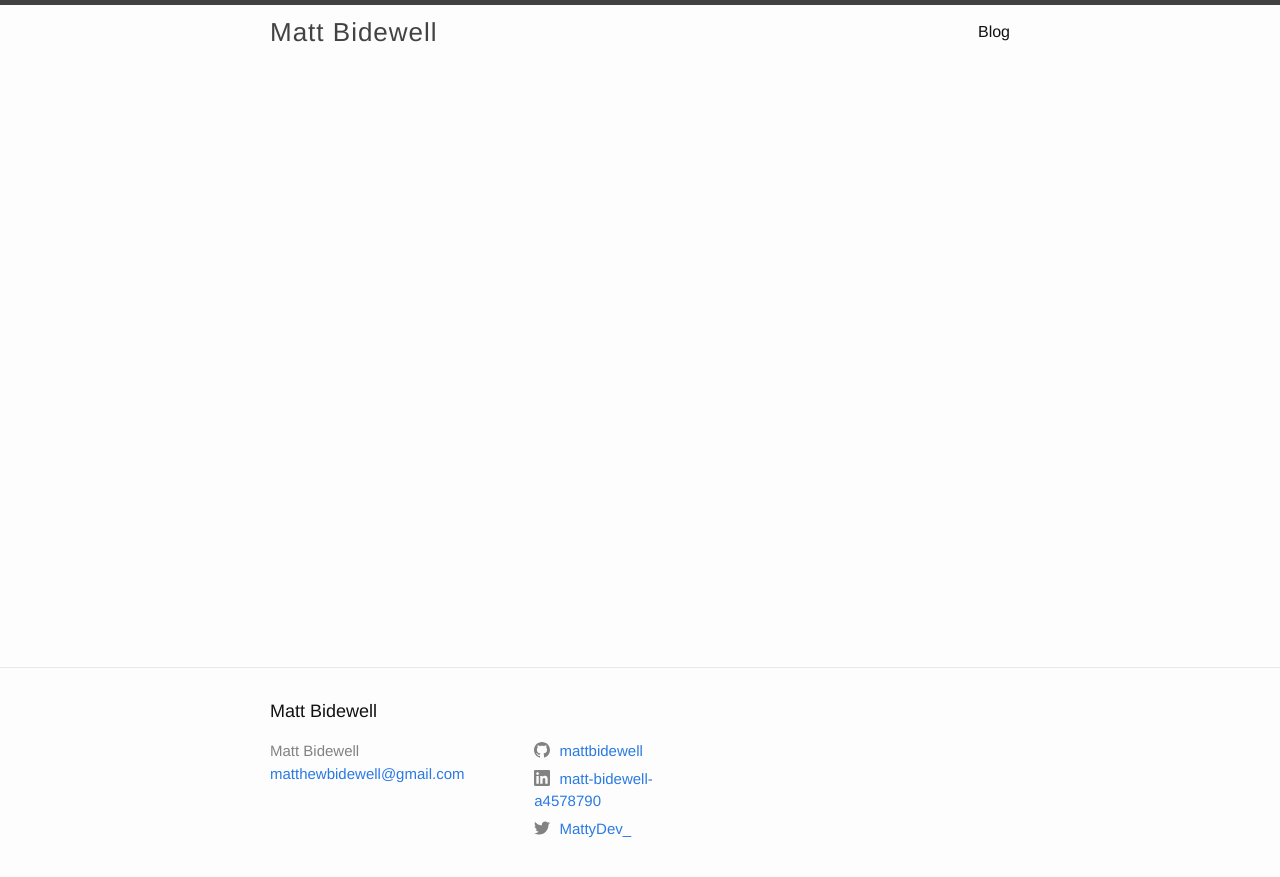
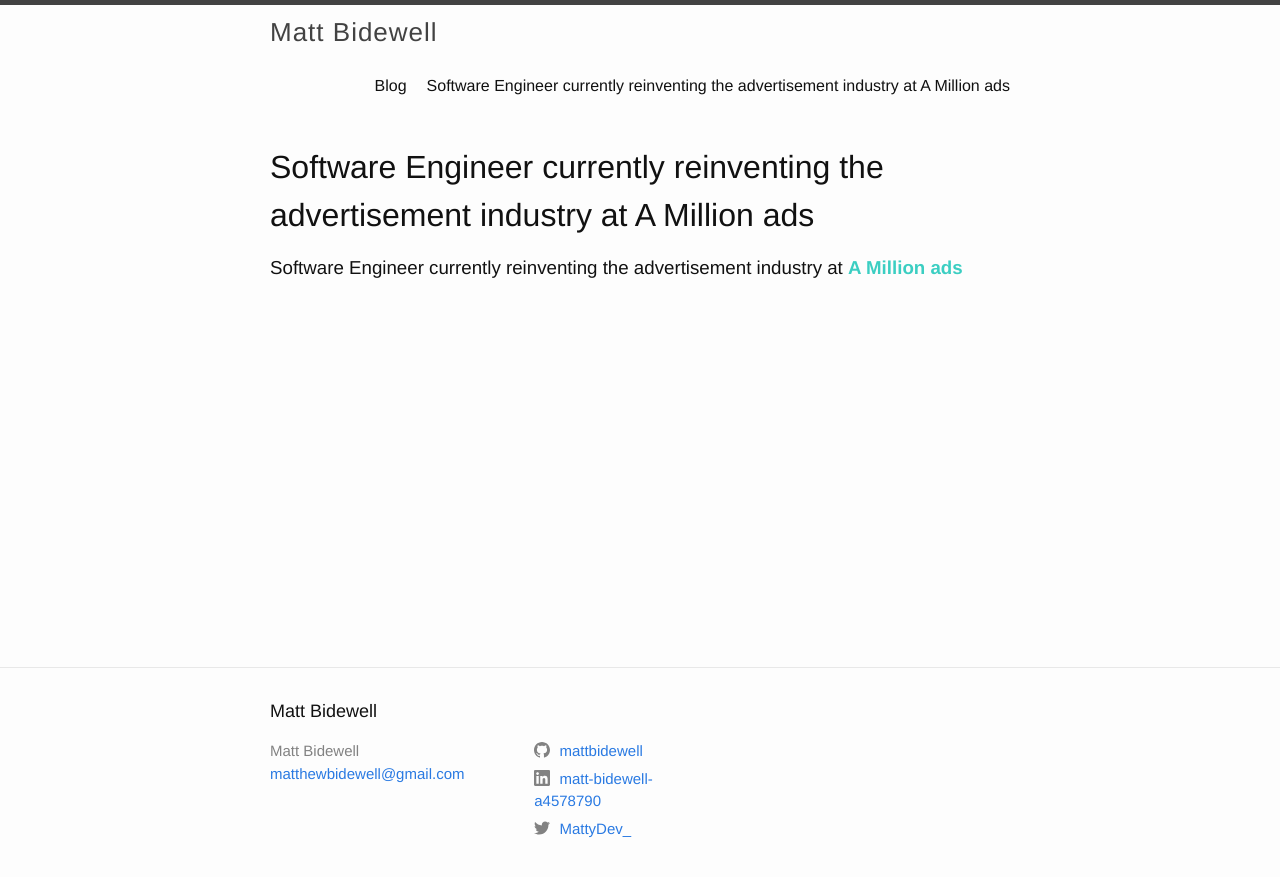
Before and after one commit to LukeWilliamson23/personal-site-mkII, a Jekyll site: the page built from index.md, in a window 1280 px wide. Shown: the top 877 px of the page. Built offline with Jekyll 4.4.1, drawn with Linux system fonts in a browser that asks for light colours; our own code applies the rules of GitHub Pages for plain Markdown files.

Commit message:
home content update

```diff
--- a/index.md
+++ b/index.md
@@ -4,3 +4,5 @@
 
 layout: home
 ---
+
+### Software Engineer currently reinventing the advertisement industry at <span style="color:rgb(59, 206, 194)"> **A Million ads**</span>
```
